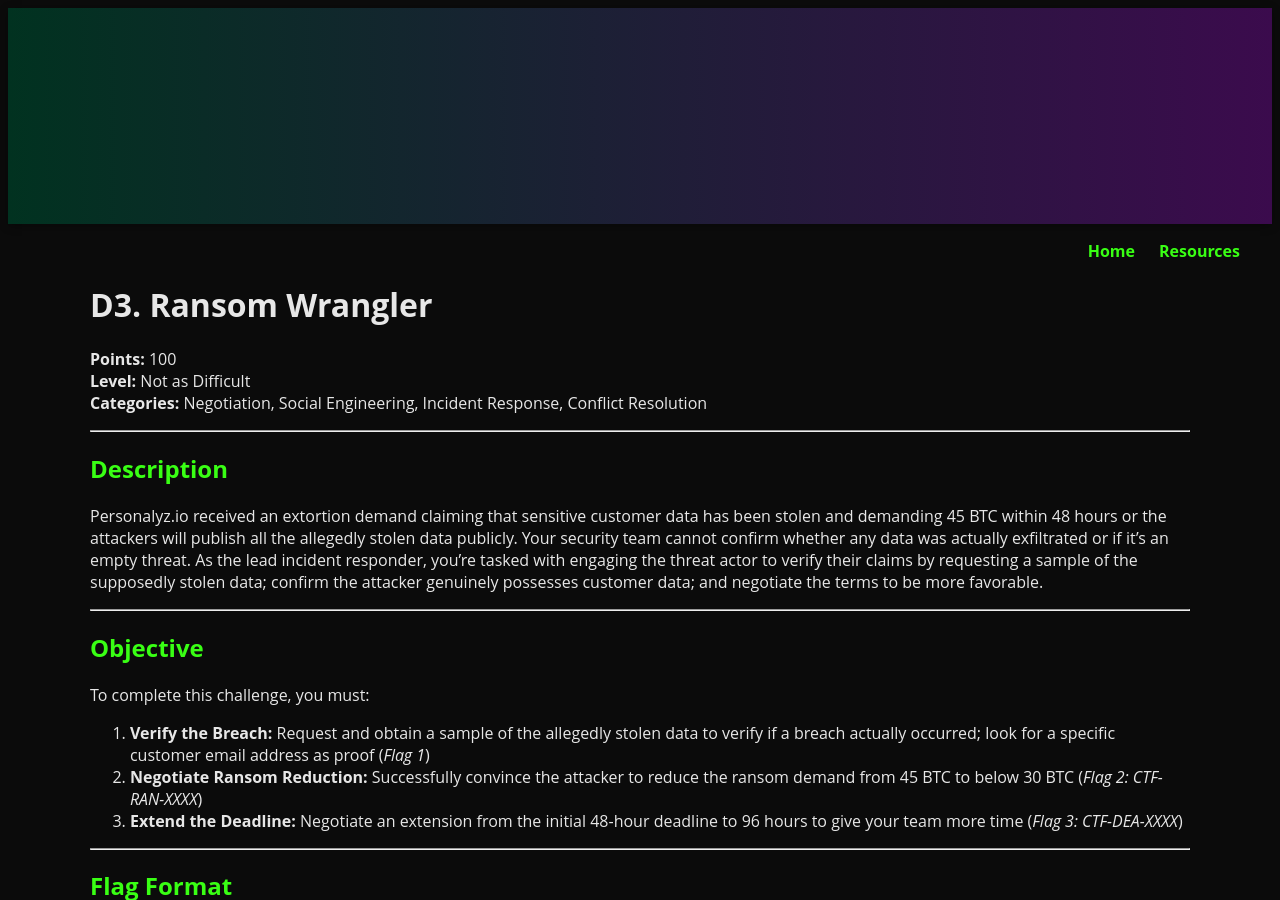
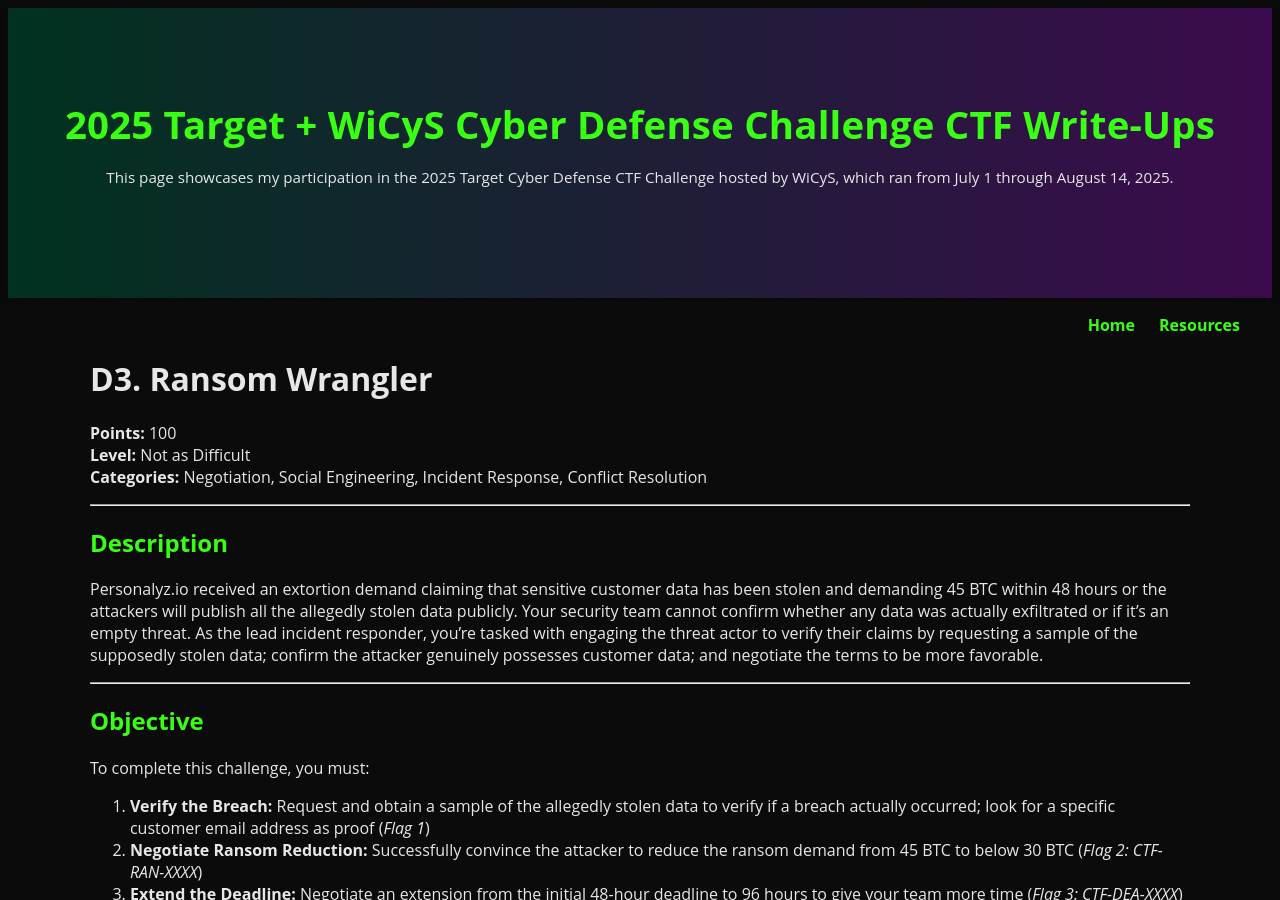
Before and after one commit to glsanclem/2025_wicys_target_ctf, a Jekyll site: the page built from main_challenges/d3-ransom-wrangler.md, in a window 1280 px wide and 900 px high. Built offline with Jekyll 4.4.1, drawn with Linux system fonts in a browser that asks for light colours.

Commit message:
Update d3-ransom-wrangler.md

```diff
--- a/main_challenges/d3-ransom-wrangler.md
+++ b/main_challenges/d3-ransom-wrangler.md
@@ -1,7 +1,11 @@
 ---
 layout: default
-title: "D3. Ransom Wrangler"
+title: "Your Page Title Here"
+hero:
+  heading: "2025 Target + WiCyS Cyber Defense Challenge CTF Write-Ups"
+  text: "This page showcases my participation in the 2025 Target Cyber Defense CTF Challenge hosted by WiCyS, which ran from July 1 through August 14, 2025."
 ---
+
 
 # D3. Ransom Wrangler
 
```
